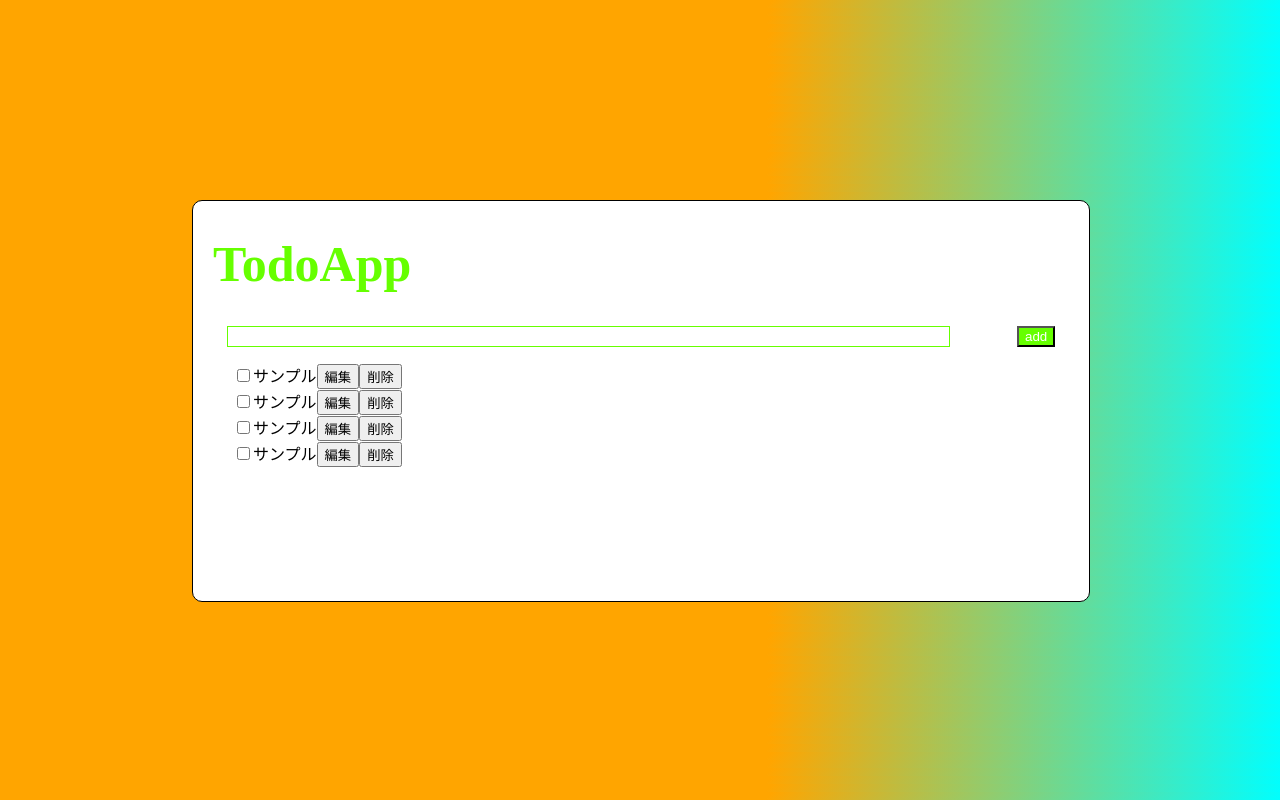
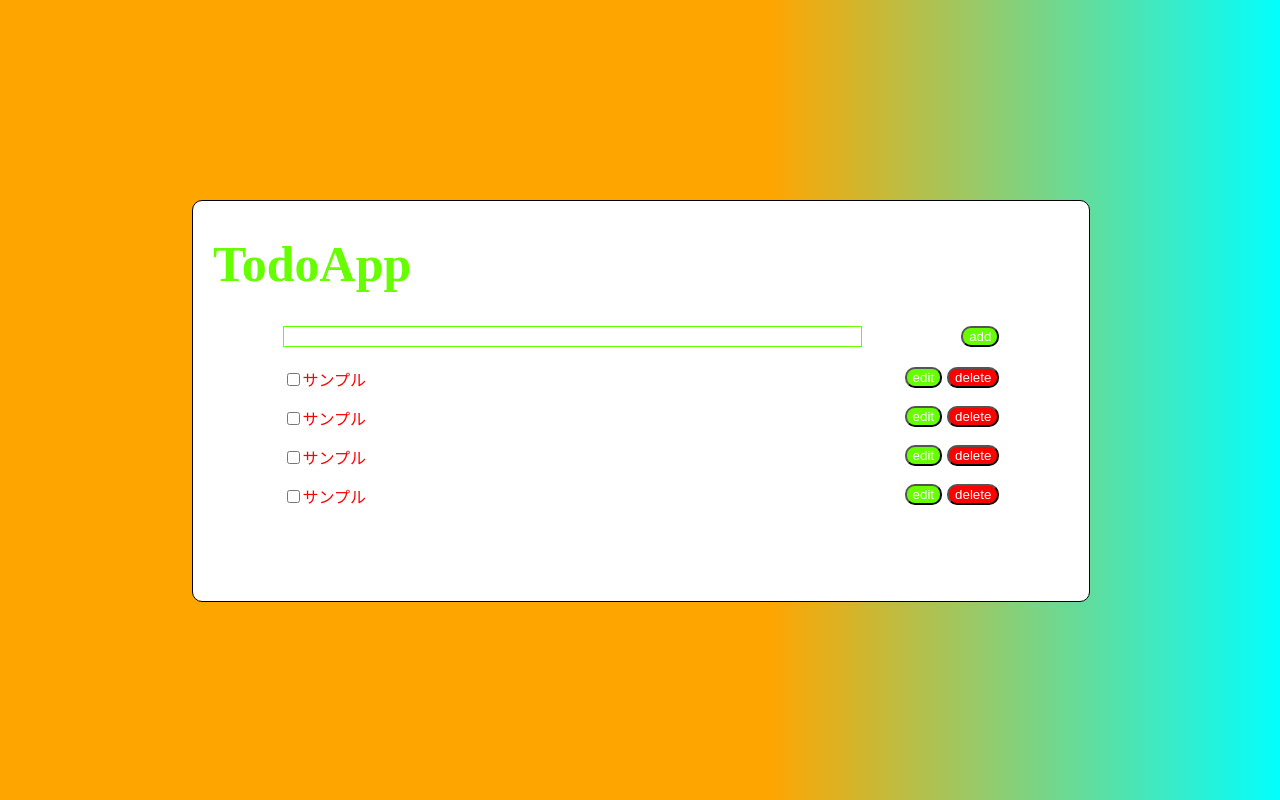
Before and after one commit to developer-mitsu/code5, a React (Create React App) app: page / in a window 1280 px wide. Built offline with nearby package versions, Linux system fonts and the light colour scheme.

Commit message:
デザイン完了

```diff
--- a/src/Item.js
+++ b/src/Item.js
@@ -1,4 +1,5 @@
 import React from 'react'
+import styled from 'styled-components'
 
 const Item = () => {
 
@@ -12,15 +13,54 @@ const Item = () => {
 
 
     return (
-        <li>
-            <input type="checkbox" onChange={() =>{
+        <Listwrap>
+            <LeftContents>
+            <Check type="checkbox" onChange={() =>{
                 setIsDone(!isDone)
             }} />
             <span style={doneLine}>サンプル</span>
-            <button>編集</button>
-            <button>削除</button>
-        </li>
+            </LeftContents>
+            <RightContents>
+            <EditButton>edit</EditButton>
+            <DeleteButton>delete</DeleteButton>
+            </RightContents>
+        </Listwrap>
     )
 }
 
+const Listwrap = styled.li`
+    display: flex;
+    justify-content:space-between;
+    color: red;
+    &:not(:last-child) {
+        margin-bottom: 15px;
+    }
+`
+const LeftContents = styled.a`
+    display: inline-block
+`
+
+const RightContents = styled.a`
+    display: inline-block
+`
+
+const Check = styled.input`
+
+`
+
+const EditButton = styled.button`
+    color: white;
+    background-color: #66FF00;
+    margin-right:5px;
+    border-radius:10px;
+`
+
+const DeleteButton = styled.button`
+    color: white;
+    background-color: red;
+    border-radius:10px;
+`
+
+
+
 export default Item
--- a/src/List.js
+++ b/src/List.js
@@ -15,6 +15,9 @@ const List = () => {
 
 const ItemWrap = styled.ul`
     list-style: none;
+    width:80%;
+    padding: 0px;
+    margin: 0 auto;
 `
 
 
--- a/src/main.css
+++ b/src/main.css
@@ -34,8 +34,10 @@ body {
 } */
 
 .form {
+    width: 80%;
     display: flex;
-    justify-content: space-around;
+    justify-content: space-between;
+    margin: 0px auto 20px;
 }
 
 .input {
@@ -49,5 +51,6 @@ body {
     display: block;
     color: white;
     background-color: #66FF00;
+    border-radius:10px;
     /* margin-left: 20px; */
 }
```
